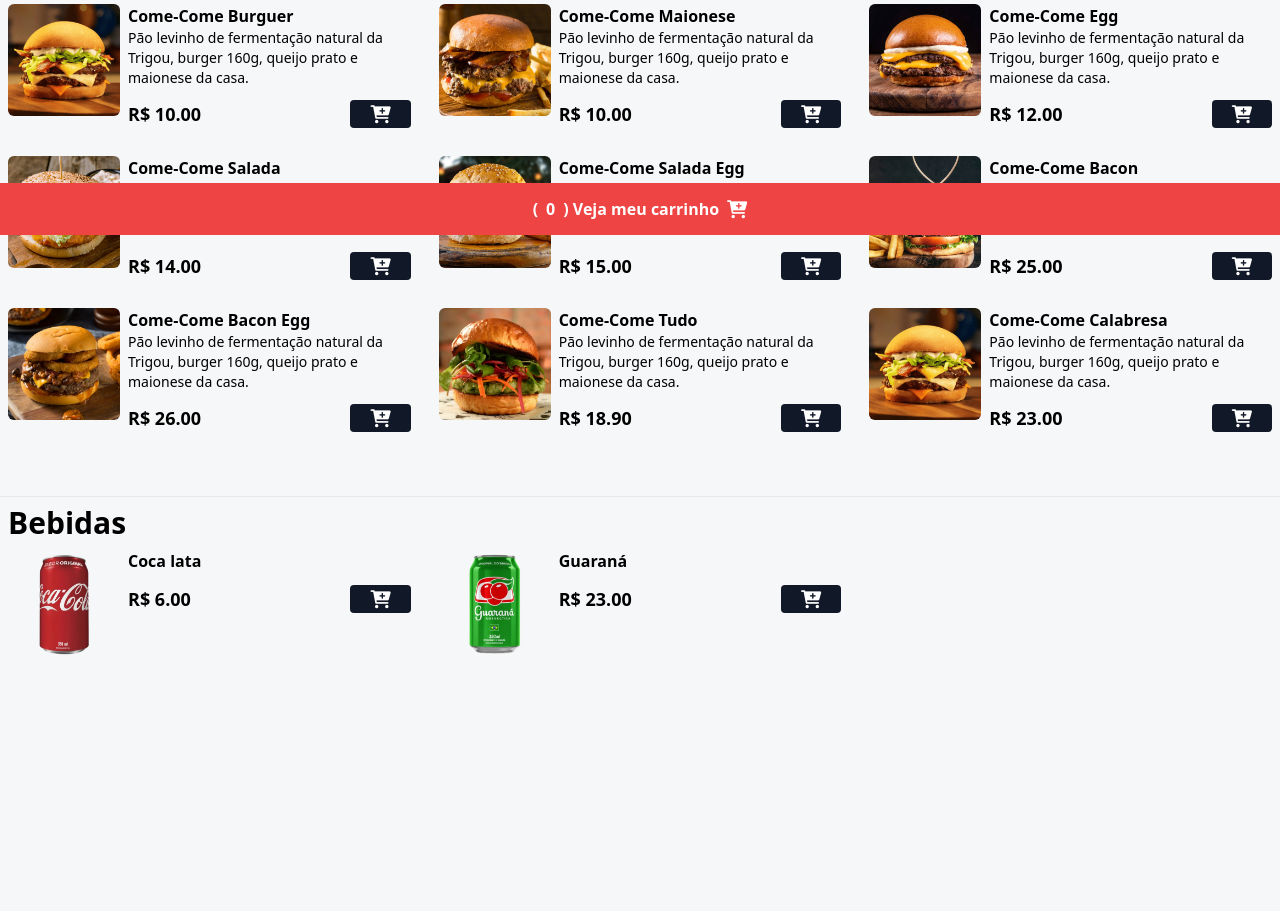
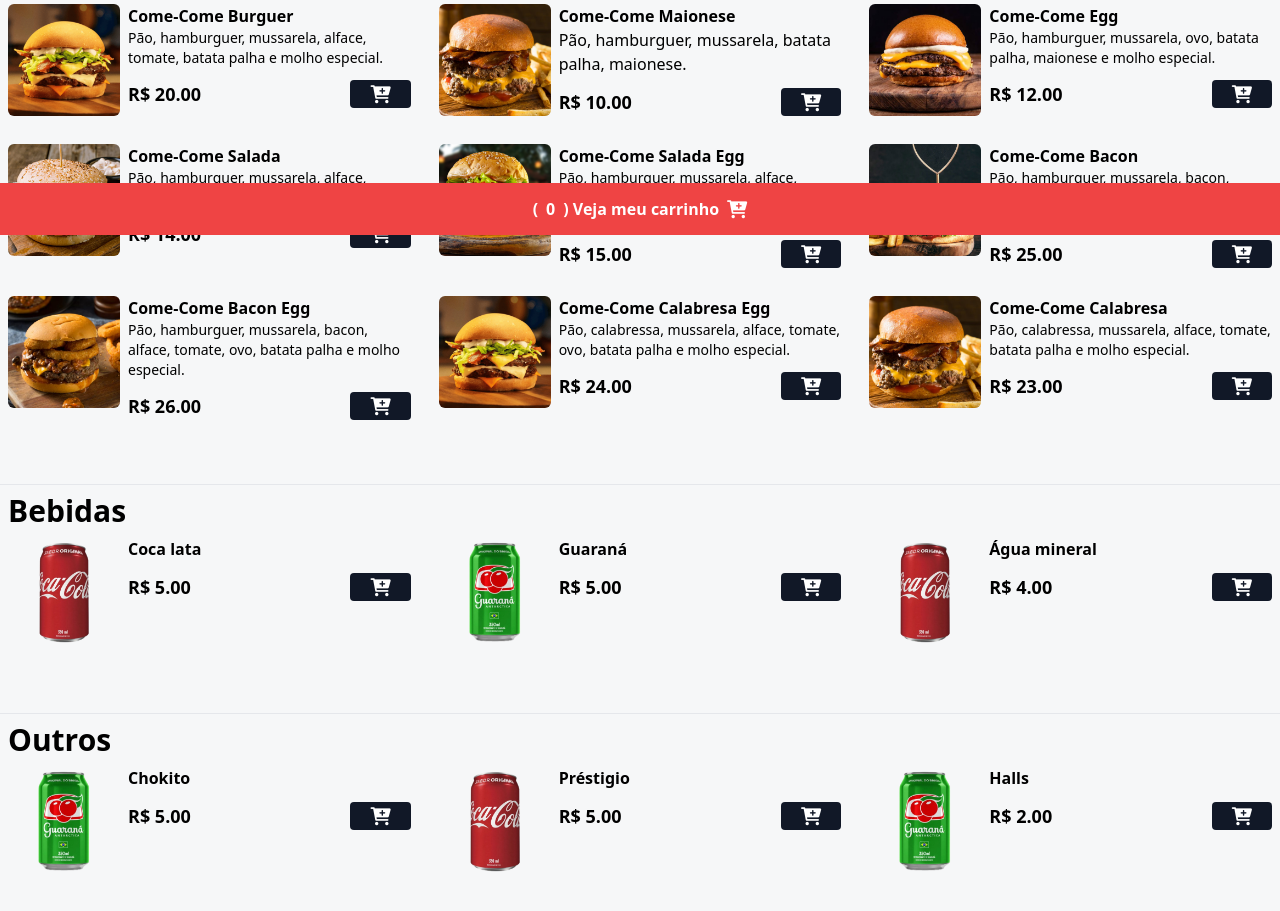
Before and after one commit to andsilva515/come-come-lanches, a website: page index.html in a window 1280 px wide. Shown: the part 565-1476 px from the top of the page. Before the commit the page ends 1290 px from the top, so only its background shows below. Drawn offline with Linux system fonts and the light colour scheme.

Commit message:
cadastro produtos

```diff
--- a/index.html
+++ b/index.html
@@ -8,7 +8,6 @@
     <title>Come come Lanches - O melhor lanche da cidade.</title>
 </head>
 <body>
-
             <!--INÍCIO HEADER-->
             <header class="w-full h-[420px] bg-zinc-900 bg-home bg-cover bg-center">
                 <div class="w-full h-full flex flex-col justify-center items-center">
@@ -23,87 +22,69 @@
                     <div class="bg-green-600 px-4 py-1 rounded-lg mt-5" id="date-span">
                         <span class="text-white font-medium">Segunda a Sexta - 19:00 as 00:00</span>
                     </div>
-
-            <!--
-            <div class="bg-green-600 px-4 py-1 rounded-lg mt-5" id="date-span">
-                <span class="text-white font-medium">Sábados - 19:00 a 01:00</span>
-           </div>
-            -->
-
-           <!--
-           <div class="bg-green-600 px-4 py-1 rounded-lg mt-5" id="date-span">
-                <span class="text-white font-medium">Domingo - 19:00 as 23:00</span>
-            </div>
-           -->
-
                 </div>
             </header>
             <!--FIM HEADER-->
-
             <h2 class="text-2xl md:text-3xl font-bold text-center mt-9 mb-6">
                 Conheça nosso cardápio
             </h2>
-
             <hr/>
-
             <div class="mx-auto max-w-7xl px-2 my-2">
                 <h2 class="font-bold text-3xl">
                     Lanches
                 </h2>
             </div>
-
-
-
             <!--INÍCIO MENU-->
             <div id="menu">
                 <main class="grid grid-cols-1 md:grid-cols-2 lg:grid-cols-3 gap-7 mx-auto max-w-7xl px-2 mb-16">
                     <!--INÍCIO GRID LANCHES-->
             <!--INÍCIO PRODUTO ITEM 1-->
+
             <div class="flex gap-2">
-                <img src="./assets/hamb-1.png" alt="Come-Come Maionese"
+                <img src="./assets/hamb-1.png" alt="Come-Come Burguer"
                 class="w-28 h-28 rounded-md hover:scale-110 hover:-rotate-2 duration-300" />
+
                 <div>
                 <p class="font-bold">Come-Come Burguer</p>
-                <p class="text-sm">Pão levinho de fermentação natural da Trigou, burger 160g, queijo prato e maionese da casa.
+                <p class="text-sm">Pão, hamburguer, mussarela, alface, tomate, batata palha e molho especial.
                 </p>
                 <div class="flex items-center gap-2 justify-between mt-3">
-                <p class="font-bold text-lg">R$ 10.00</p>
-                <button class="bg-gray-900 px-5 rounded add-to-cart-btn" data-name="Come-Come Maionese" data-price="30.00">
+                <p class="font-bold text-lg">R$ 20.00</p>
+                <button class="bg-gray-900 px-5 rounded add-to-cart-btn" data-name="Come-Come Burguer" data-price="20.00">
                 <i class="fa fa-cart-plus text-lg text-white"></i>
                 </button>
                 </div>
                 </div>
                 </div>
             <!--FIM PRODUTO ITEM 1-->
-
             <!--INÍCIO PRODUTO ITEM 2-->
             <div class="flex gap-2">
                 <img src="./assets/hamb-2.png" alt="Come-Come Maionese"
-                class="w-28 h-28 rounded-md hover:scale-110 hover:-rotate-2 duration-300" />
+                class="w-28 h-28 rounded-md hover:scale-110 hover:-rotate-2 duration-300"
+                />
               <div>
                    <p class="font-bold">Come-Come Maionese</p>
-                <p class="text-sm">Pão levinho de fermentação natural da Trigou, burger 160g, queijo prato e maionese da casa.
-                </p>
+                   <p class="w-full" >Pão, hamburguer, mussarela, batata palha, maionese.</p>
                    <div class="flex items-center gap-2 justify-between mt-3">
                       <p class="font-bold text-lg">R$ 10.00</p>
-                <button class="bg-gray-900 px-5 rounded add-to-cart-btn" data-name="Come-Come Maionese" data-price="30.00">
+                   <button class="bg-gray-900 px-5 rounded add-to-cart-btn" data-name="Come-Come Maionese" data-price="10.00">
                         <i class="fa fa-cart-plus text-lg text-white"></i>
                    </button>
               </div>
             </div>
             </div>
             <!--FIM PRODUTO ITEM 2-->
-
             <!--INÍCIO PRODUTO ITEM 3-->
                    <div class="flex gap-2">
-                   <img src="./assets/hamb-3.png" alt="Hamburguer Salad"
+                   <img src="./assets/hamb-3.png" alt="Come-Come Egg"
                    class="w-28 h-28 rounded-md hover:scale-110 hover:-rotate-2 duration-300" />
                    <div>
                    <p class="font-bold">Come-Come Egg</p>
-                   <p class="text-sm">Pão levinho de fermentação natural da Trigou, burger 160g, queijo prato e maionese da casa.</p>
+                   <p class="text-sm">Pão, hamburguer, mussarela, ovo, batata palha, maionese e molho especial.
+                   </p>
                    <div class="flex items-center gap-2 justify-between mt-3">
                    <p class="font-bold text-lg">R$ 12.00</p>
-                   <button class="bg-gray-900 px-5 rounded add-to-cart-btn" data-name="Hamburguer Salad" data-price="35.90">
+                   <button class="bg-gray-900 px-5 rounded add-to-cart-btn" data-name="Come-Come Egg" data-price="12.00">
                    <i class="fa fa-cart-plus text-lg text-white"></i>
                    </button>
                    </div>
@@ -112,15 +93,15 @@
             <!--FIM PRODUTO ITEM 3-->
             <!--INÍCIO PRODUTO ITEM 4-->
                    <div class="flex gap-2">
-                   <img src="./assets/hamb-4.png" alt="Hamburguer da Casa"
+                   <img src="./assets/hamb-4.png" alt="Come-Come Salada"
                    class="w-28 h-28 rounded-md hover:scale-110 hover:-rotate-2 duration-300" />
                    <div>
                    <p class="font-bold">Come-Come Salada</p>
-                   <p class="text-sm">Pão levinho de fermentação natural da Trigou, burger 160g, queijo prato e maionese da casa.
+                   <p class="text-sm">Pão, hamburguer, mussarela, alface, tomate, batata palha e molho especial.
                    </p>
                    <div class="flex items-center gap-2 justify-between mt-3">
                    <p class="font-bold text-lg">R$ 14.00</p>
-                   <button class="bg-gray-900 px-5 rounded add-to-cart-btn" data-name="Hamburguer da Casa" data-price="30.00">
+                   <button class="bg-gray-900 px-5 rounded add-to-cart-btn" data-name="Come-Come Salada" data-price="14.00">
                    <i class="fa fa-cart-plus text-lg text-white"></i>
                    </button>
                    </div>
@@ -129,14 +110,15 @@
             <!--FIM PRODUTO ITEM 4-->
             <!--INÍCIO PRODUTO ITEM 5-->
                    <div class="flex gap-2">
-                   <img src="./assets/hamb-5.png" alt="Hamburguer de Bacon"
+                   <img src="./assets/hamb-5.png" alt="Come-Come Salada Egg"
                    class="w-28 h-28 rounded-md hover:scale-110 hover:-rotate-2 duration-300" />
                    <div>
                    <p class="font-bold">Come-Come Salada Egg</p>
-                   <p class="text-sm">Pão levinho de fermentação natural da Trigou, burger 160g, queijo prato e maionese da casa.</p>
+                   <p class="text-sm">Pão, hamburguer, mussarela, alface, tomate, ovo, batata palha e molho especial.
+                   </p>
                    <div class="flex items-center gap-2 justify-between mt-3">
                    <p class="font-bold text-lg">R$ 15.00</p>
-                   <button class="bg-gray-900 px-5 rounded add-to-cart-btn" data-name="Hamburguer de Bacon" data-price="35.00">
+                   <button class="bg-gray-900 px-5 rounded add-to-cart-btn" data-name="Come-Come Salada Egg" data-price="15.00">
                    <i class="fa fa-cart-plus text-lg text-white"></i>
                    </button>
                    </div>
@@ -145,15 +127,15 @@
             <!--FIM PRODUTO ITEM 5-->
             <!--INÍCIO PRODUTO ITEM 6-->
                    <div class="flex gap-2">
-                   <img src="./assets/hamb-6.png" alt="Hamburguer Smash"
+                   <img src="./assets/hamb-6.png" alt="Come-Come Bacon"
                    class="w-28 h-28 rounded-md hover:scale-110 hover:-rotate-2 duration-300" />
                    <div>
                    <p class="font-bold">Come-Come Bacon</p>
-                   <p class="text-sm">Pão levinho de fermentação natural da Trigou, burger 160g, queijo prato e maionese da casa.
+                   <p class="text-sm">Pão, hamburguer, mussarela, bacon, alface, tomate, batata palha e molho especial.
                    </p>
                    <div class="flex items-center gap-2 justify-between mt-3">
                    <p class="font-bold text-lg">R$ 25.00</p>
-                   <button class="bg-gray-900 px-5 rounded add-to-cart-btn" data-name="Hamburguer Smash" data-price="18.90">
+                   <button class="bg-gray-900 px-5 rounded add-to-cart-btn" data-name="Come-Come Bacon" data-price="25.00">
                    <i class="fa fa-cart-plus text-lg text-white"></i>
                    </button>
                    </div>
@@ -162,15 +144,15 @@
             <!--FIM PRODUTO ITEM 6-->
             <!--INÍCIO PRODUTO ITEM 7 -->
                    <div class="flex gap-2">
-                   <img src="./assets/hamb-7.png" alt="Hamburguer Smash"
+                   <img src="./assets/hamb-7.png" alt="Come-Come Bacon Egg"
                    class="w-28 h-28 rounded-md hover:scale-110 hover:-rotate-2 duration-300" />
                    <div>
                    <p class="font-bold">Come-Come Bacon Egg</p>
-                   <p class="text-sm">Pão levinho de fermentação natural da Trigou, burger 160g, queijo prato e maionese da casa.
+                   <p class="text-sm">Pão, hamburguer, mussarela, bacon, alface, tomate, ovo, batata palha e molho especial.
                    </p>
                    <div class="flex items-center gap-2 justify-between mt-3">
                    <p class="font-bold text-lg">R$ 26.00</p>
-                   <button class="bg-gray-900 px-5 rounded add-to-cart-btn" data-name="Hamburguer Smash" data-price="18.90">
+                   <button class="bg-gray-900 px-5 rounded add-to-cart-btn" data-name="Come-Come Bacon Egg" data-price="26.00">
                    <i class="fa fa-cart-plus text-lg text-white"></i>
                    </button>
                    </div>
@@ -179,122 +161,158 @@
            <!--FIM PRODUTO ITEM 7 -->
            <!--INÍCIO PRODUTO ITEM 8 -->
                     <div class="flex gap-2">
-                   <img src="./assets/hamb-8.png" alt="Hamburguer Smash"
+                    <img src="./assets/hamb-1.png" alt="Come-Come Calabresa Egg"
                     class="w-28 h-28 rounded-md hover:scale-110 hover:-rotate-2 duration-300" />
                     <div>
-                   <p class="font-bold">Come-Come Tudo</p>
-                   <!--<p class="font-bold">Come-Come Duplo</p>-->
-                   <!--<p class="font-bold">Come-Come Mega</p>-->
-                   <p class="text-sm">Pão levinho de fermentação natural da Trigou, burger 160g, queijo prato e maionese da casa.
+                    <p class="font-bold">Come-Come Calabresa Egg</p>
+                    <p class="text-sm">Pão, calabressa, mussarela, alface, tomate, ovo, batata palha e molho especial.
                     </p>
                     <div class="flex items-center gap-2 justify-between mt-3">
-                   <p class="font-bold text-lg">R$ 18.90</p>
-                   <button class="bg-gray-900 px-5 rounded add-to-cart-btn" data-name="Hamburguer Smash" data-price="18.90">
+                    <p class="font-bold text-lg">R$ 24.00</p>
+                    <button class="bg-gray-900 px-5 rounded add-to-cart-btn" data-name="Come-Come Calabresa Egg" data-price="24.00">
                     <i class="fa fa-cart-plus text-lg text-white"></i>
                     </button>
                     </div>
                     </div>
                     </div>
-           <!--FIM PRODUTO ITEM 8 -->
-           <!--INÍCIO PRODUTO ITEM 9  -->
+           <!--FIM PRODUTO ITEM 8-->
+           <!--INÍCIO PRODUTO ITEM 9-->
                    <div class="flex gap-2">
-                   <img src="./assets/hamb-1.png" alt="Hamburguer Smash"
+                   <img src="./assets/hamb-2.png" alt="Come-Come Calabresa"
                    class="w-28 h-28 rounded-md hover:scale-110 hover:-rotate-2 duration-300" />
                    <div>
                    <p class="font-bold">Come-Come Calabresa</p>
-                   <p class="text-sm">Pão levinho de fermentação natural da Trigou, burger 160g, queijo prato e maionese da casa.
+                   <p class="text-sm">Pão, calabressa, mussarela, alface, tomate, batata palha e molho especial.
                    </p>
                    <div class="flex items-center gap-2 justify-between mt-3">
                    <p class="font-bold text-lg">R$ 23.00</p>
-                   <button class="bg-gray-900 px-5 rounded add-to-cart-btn" data-name="Hamburguer Smash" data-price="18.90">
+                   <button class="bg-gray-900 px-5 rounded add-to-cart-btn" data-name="Come-Come Calabresa" data-price="23.00">
                    <i class="fa fa-cart-plus text-lg text-white"></i>
                    </button>
                    </div>
                    </div>
                    </div>
-           <!-- FIM PRODUTO ITEM 9 -->
-
-            <!--FIM GRID PRODUTOS -->
+           <!-- FIM PRODUTO ITEM 9-->
+            <!--FIM GRID PRODUTOS-->
                    </main>
-
-              <hr>
-
+              <hr />
         <div class="mx-auto max-w-7xl px-2 my-2">
             <h2 class="font-bold text-3xl">
                 Bebidas
             </h2>
         </div>
-
              <!-- INÍCIO GRID BEBIDAS -->
-
              <div class="grid grid-cols-1 md:grid-cols-2 lg:grid-cols-3 gap-7 mx-auto max-w-7xl px-2 mb-16" id="menu">
-
                  <!--INÍCIO PRODUTO ITEM BEBIDAS 1  -->
                  <div class="flex gap-2 w-full">
-                    <img src="./assets/refri-1.png" alt="Hamburguer Smash"
+                    <img src="./assets/refri-1.png" alt="Coca lata"
                     class="w-28 h-28 rounded-md hover:scale-110 hover:-rotate-2 duration-300" />
-
                     <div class="w-full">
                     <p class="font-bold">Coca lata</p>
-
                     <div class="flex items-center gap-2 justify-between mt-3">
-                    <p class="font-bold text-lg">R$ 6.00</p>
-                    <button class="bg-gray-900 px-5 rounded add-to-cart-btn" data-name="Hamburguer Smash" data-price="18.90">
+                    <p class="font-bold text-lg">R$ 5.00</p>
+                    <button class="bg-gray-900 px-5 rounded add-to-cart-btn" data-name="Coca lata" data-price="5.00">
                     <i class="fa fa-cart-plus text-lg text-white"></i>
                     </button>
                     </div>
                     </div>
                     </div>
-            <!-- FIM PRODUTO ITEM BEBIDAS 1 -->
-
-               <!--INÍCIO PRODUTO ITEM BEBIDAS 2  -->
+            <!-- FIM PRODUTO ITEM BEBIDAS 1-->
+               <!--INÍCIO PRODUTO ITEM BEBIDAS 2-->
                <div class="flex gap-2 w-full">
-                <img src="./assets/refri-2.png" alt="Hamburguer Smash"
+                <img src="./assets/refri-2.png" alt="Guaraná"
                 class="w-28 h-28 rounded-md hover:scale-110 hover:-rotate-2 duration-300" />
-
                 <div class="w-full">
                 <p class="font-bold">Guaraná</p>
-
                 <div class="flex items-center gap-2 justify-between mt-3">
-                <p class="font-bold text-lg">R$ 23.00</p>
-                <button class="bg-gray-900 px-5 rounded add-to-cart-btn" data-name="Hamburguer Smash" data-price="18.90">
+                <p class="font-bold text-lg">R$ 5.00</p>
+                <button class="bg-gray-900 px-5 rounded add-to-cart-btn" data-name="Guarana" data-price="5.00">
                 <i class="fa fa-cart-plus text-lg text-white"></i>
                 </button>
                 </div>
                 </div>
                 </div>
-        <!-- FIM PRODUTO ITEM BEBIDAS 2 -->
-                   <!--INÍCIO PRODUTO ITEM BEBIDAS 3
-               <div class="flex gap-2">
-                <img src="./assets/refri-1.png" alt="Hamburguer Smash"
+        <!-- FIM PRODUTO ITEM BEBIDAS 2-->
+         <!--INÍCIO PRODUTO ITEM BEBIDAS 3-->
+               <div class="flex gap-2 w-full">
+                <img src="./assets/refri-1.png" alt="água mineral"
                 class="w-28 h-28 rounded-md hover:scale-110 hover:-rotate-2 duration-300" />
-                <div>
-                <p class="font-bold">Água mineiral</p>
+                <div class="w-full">
+                <p class="font-bold">Água mineral</p>
                 <div class="flex items-center gap-2 justify-between mt-3">
-                <p class="font-bold text-lg">R$ 23.00</p>
-                <button class="bg-gray-900 px-5 rounded add-to-cart-btn" data-name="Hamburguer Smash" data-price="18.90">
+                <p class="font-bold text-lg">R$ 4.00</p>
+                <button class="bg-gray-900 px-5 rounded add-to-cart-btn" data-name="Agua mineiral" data-price="4.00">
                 <i class="fa fa-cart-plus text-lg text-white"></i>
                 </button>
                 </div>
                 </div>
                 </div>
-         FIM PRODUTO ITEM BEBIDAS 3 -->
+        <!-- FIM PRODUTO ITEM BEBIDAS 3-->
              </div>
-            <!-- FIM GRID BEBIDAS -->
+            <!-- FIM GRID BEBIDAS-->
+            <hr />
+            <div class="mx-auto max-w-7xl px-2 my-2">
+                <h2 class="font-bold text-3xl">
+                    Outros
+                </h2>
+            </div>
+                 <!-- INÍCIO GRID OUTROS -->
+                 <div class="grid grid-cols-1 md:grid-cols-2 lg:grid-cols-3 gap-7 mx-auto max-w-7xl px-2 mb-16" id="menu">
+                     <!--INÍCIO PRODUTO ITEM OUTROS 1  -->
+                     <div class="flex gap-2 w-full">
+                        <img src="./assets/refri-2.png" alt="Chokito"
+                        class="w-28 h-28 rounded-md hover:scale-110 hover:-rotate-2 duration-300" />
+                        <div class="w-full">
+                        <p class="font-bold">Chokito</p>
+                        <div class="flex items-center gap-2 justify-between mt-3">
+                        <p class="font-bold text-lg">R$ 5.00</p>
+                        <button class="bg-gray-900 px-5 rounded add-to-cart-btn" data-name="Chokito" data-price="5.00">
+                        <i class="fa fa-cart-plus text-lg text-white"></i>
+                        </button>
+                        </div>
+                        </div>
+                        </div>
+                <!-- FIM PRODUTO ITEM OUTROS 1-->
+                <!--INÍCIO PRODUTO ITEM OUTROS 2-->
+                   <div class="flex gap-2 w-full">
+                    <img src="./assets/refri-1.png" alt="Préstigio"
+                    class="w-28 h-28 rounded-md hover:scale-110 hover:-rotate-2 duration-300" />
+                    <div class="w-full">
+                    <p class="font-bold">Préstigio</p>
+                    <div class="flex items-center gap-2 justify-between mt-3">
+                    <p class="font-bold text-lg">R$ 5.00</p>
+                    <button class="bg-gray-900 px-5 rounded add-to-cart-btn" data-name="Prestigio" data-price="5.00">
+                    <i class="fa fa-cart-plus text-lg text-white"></i>
+                    </button>
+                    </div>
+                    </div>
+                    </div>
+            <!-- FIM PRODUTO ITEM OUTROS 2-->
+             <!--INÍCIO PRODUTO ITEM OUTROS 3 -->
+                   <div class="flex gap-2 w-full">
+                    <img src="./assets/refri-2.png" alt="Halls"
+                    class="w-28 h-28 rounded-md hover:scale-110 hover:-rotate-2 duration-300" />
+                    <div class="w-full">
+                    <p class="font-bold">Halls</p>
+                    <div class="flex items-center gap-2 justify-between mt-3">
+                    <p class="font-bold text-lg">R$ 2.00</p>
+                    <button class="bg-gray-900 px-5 rounded add-to-cart-btn" data-name="Hamburguer Smash" data-price="2.00">
+                    <i class="fa fa-cart-plus text-lg text-white"></i>
+                    </button>
+                    </div>
+                    </div>
+                    </div>
+            <!-- FIM PRODUTO ITEM OUROS 3-->
+                 </div>
+                <!-- FIM GRID OUTROS-->
             </div>
             <!--FIM MENU-->
-
             <!--INÍCIO MODAL CART-->
-
                 <div class="bg-black/60 w-full h-full fixed top-0 left-0 z-[99] items-center justify-center hidden">
-
                     <div class="bg-white p-5 rounded-md min-w-[90%] md:min-w-[600px]">
                        <h2 class="text-center font-bold text-2xl mb-2">Meu carrinho</h2>
-
                         <div id="cart-items" class="flex justify-between mb-2 flex-col"></div>
-
                         <p class="font-bold">Total: <span id="cart-total">0.00</span></p>
-
                         <p class="font-bold mt-4">Endereço de entrega: </p>
                         <input
                             type="text"
@@ -303,20 +321,13 @@
                             class="w-full border-2 p-2 rounded my-1"
                         />
                         <p class="text-red-500 hidden" id="address-warn">Digite seu endereço completo!</p>
-
                         <div class="flex items-center justify-between mt-5 w-full">
                             <button id="close-modal btn">Fechar</button>
                             <button id="checkout-btn" class="bg-green-500 text-white px-4 py-1 rounded">Finalizar pedido</button>
                         </div>
-
                     </div>
-
                 </div>
-
-
-
             <!--FIM MODAL CART-->
-
             <!--INÍCIO BUTTON CART FOOTER-->
                 <footer class="w-full bg-red-500 py-3 fixed bottom-0 z-40 flex items-center justify-center">
                     <button class="flex items-center gap-2 text-white font-bold" id="cart-btn">
@@ -326,6 +337,5 @@
                     </button>
                 </footer>
             <!--FIM BUTTON CART FOOTER-->
-
 </body>
 </html>
```
Lines whose indentation alone changed are shown as unchanged.
